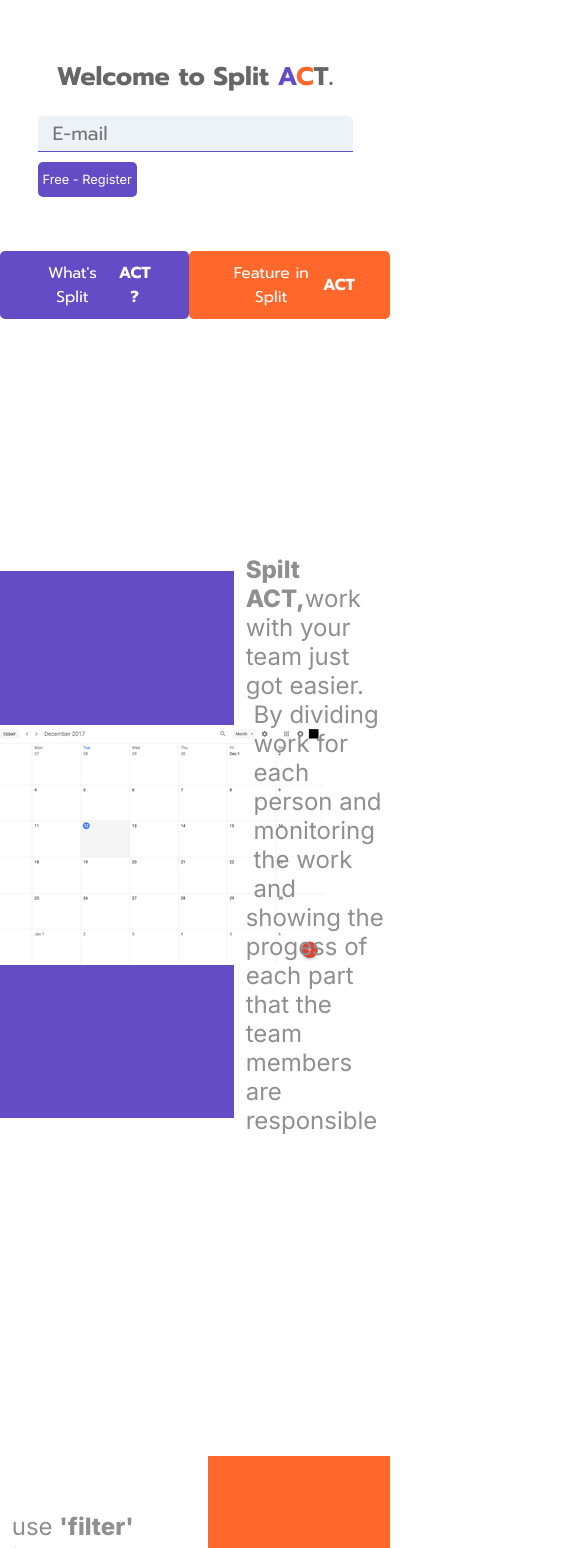
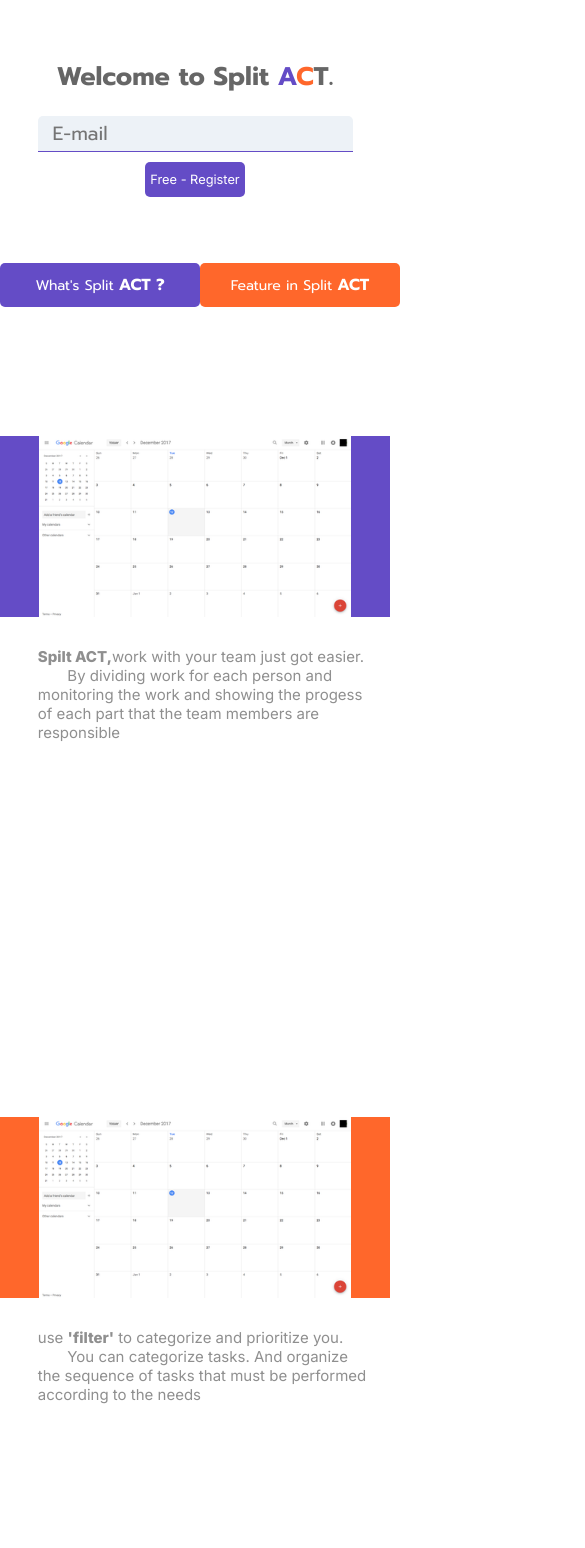
Before and after one commit to chamick7/splitact_fe, a Next.js app: page / in a window 390 px wide. Shown: the part 355-1903 px from the top of the page, 585 px wide, since content can reach past the window. Built offline with nearby package versions, Linux system fonts and the light colour scheme.

Commit message:
only home desktop

```diff
--- a/css/home.module.css
+++ b/css/home.module.css
@@ -56,6 +56,7 @@
 .home_email_input {
     width: 80%;
     margin-top: 20px;
+    text-align: center;
 }
 .home_email_input span{
     font-weight: 700;
@@ -92,9 +93,9 @@
 
 }
 
+
 /* ปุ่มด้านล่างหน้าโฮม */
 .bottom_calender{
-
     display: flex;
     flex-direction: row;
     justify-content: space-evenly;
@@ -102,7 +103,6 @@
     height: 100px;
 
 }
-
 .bottom_calender_left button{
     display: flex;
     flex-direction: row;
@@ -112,26 +112,23 @@
     padding: 10px 35px;
     border: none;
     border-radius: 5px;
-
     align-items: center;
+    justify-content: center;
     cursor: pointer;
     transition: .5s;
+    width: 220px;
 }
-
 .bottom_calender_left button:hover{
     background-color: #8a6ef8;
 }
-
 .bottom_calender_left h3 {
     font-weight: 1;
 }
-
 .bottom_calender_left span{
     margin-left: 5px;
     font-weight: 900;
     font-size: 16px;
 }
-
 .bottom_calender_right button{
     display: flex;
     flex-direction: row;
@@ -141,28 +138,25 @@
     padding: 10px 35px;
     border: none;
     border-radius: 5px;
-
+    justify-content: center;
     align-items: center;
     cursor: pointer;
     transition: .5s;
+    width: 220px;
 }
-
 .bottom_calender_right button:hover{
     background-color:  #fc9a74;
     /* มิวมั่วสี */
 }
-
 .bottom_calender_right h3 {
     font-weight: 1;
 
 }
-
 .bottom_calender_right span{
     margin-left: 5px;
     font-weight: 900;
     font-size: 16px;
 }
-
 /* หน้าล่างหน้าแรก */
 .recommend_container{
     margin-top: 10vh;
@@ -172,7 +166,6 @@
     height: 800px;
     padding: 18vh 0px 12vh 0px;
 }
-
 .recommend_container_left{
     /* margin-left: 4vw; */
     display: flex;
@@ -183,66 +176,51 @@
 }
 
 .recommend_container_right{
-    margin-left: 3vw;
+    margin-left: 2vw;
+
     display: flex;
     flex-direction: column;
-
     width: 65%;
     justify-content: center;
     align-items: left;
-
 }
-
 .recommend_container_right h1{
     font-family: 'Inter', sans-serif;
     font-weight: 100;
     color: #8F8F8F;
 }
-
-.recommend_container_right h1:nth-of-type(2){
-    margin-left: 2vw;
-}
-
-
 .recommend_container_right span{
     font-family: 'Inter', sans-serif;
     font-weight: 700;
     margin-right: 0vw;
 }
+/* หน้าล่างหน้าสอง */
+.recommend_container_two{
+    margin-top: 10vh;
+    font-family: 'Prompt', sans-serif;
+    display: flex;
+    flex-direction: row;
+    height: 800px;
+    padding: 18vh 0px 12vh 0px;
+}
+.recommend_container_two_left{
+    margin-left: 2vw;
 
-/* หน้าล่างหน้าสอง */
-.recommend_container_two_left{
-    margin-left: 3vw;
     display: flex;
     flex-direction: column;
     width: 65%;
     justify-content: center;
-    align-items: center;
-
+    align-items: left;
 }
-
 .recommend_container_two_left h1{
     font-family: 'Inter', sans-serif;
     font-weight: 100;
     color: #8F8F8F;
 }
-
-.recommend_container_two_left h1:first-child{
-    margin-right: 16vw;
-}
-
-.recommend_container_two_left h1:last-child{
-    margin-right: 8vw;
-}
-
-
-
-
 .recommend_container_two_left span{
     font-family: 'Inter', sans-serif;
     font-weight: 700;
 }
-
 .recommend_container_two_right{
     /* margin-left: 4vw; */
     display: flex;
@@ -251,7 +229,6 @@
     align-items: center;
     background:#FF672B;
 }
-
 .endpage{
     display: flex;
     flex-direction: column;
@@ -260,14 +237,10 @@
     height: 800px;
     padding-left: 5vw;
 }
-
 .endpage img{
     padding: 4vw;
     max-width: 800px;
 }
-
-
-
 
 
 @media only screen and (max-width:800px){
@@ -297,7 +270,56 @@
         margin-top: 10px;
     }
 
-
-
-
+    .bottom_calender_left button{
+        width: 200px;
+        padding: 10px 30px;
+        font-size: 12px;
+    }
+    .bottom_calender_right button{
+        width: 200px;
+        padding: 10px 30px;
+        font-size: 12px;
+    }
+    .recommend_container{
+        flex-direction: column;
+        height: 600px;
+        padding-top: 12vh;
+        margin: 0px;
+    }
+    .recommend_container_left{
+        width: 100%;
+    }
+    .recommend_container_left img{
+        width: 80%;
+    }
+    .recommend_container_right{
+        width: 100%;
+        margin-top: 0px;
+        padding: 30px;
+        font-size: 10px;
+    }
+    .recommend_container_two{
+        flex-direction: column-reverse;
+        height: 600px;
+        padding-top: 12vh;
+        margin: 0px;
+    }
+    .recommend_container_two_right{
+        width: 100%;
+    }
+    .recommend_container_two_right img{
+        width: 80%;
+    }
+    .recommend_container_two_left{
+        width: 100%;
+        margin-top: 0px;
+        padding: 30px;
+        font-size: 10px;
+    }
+    .endpage{
+        padding-left: 0px;
+    }
+    .endpage img{
+        max-width: 600px;
+    }
 }
--- a/pages/index.js
+++ b/pages/index.js
@@ -44,19 +44,21 @@ export default function Home({}) {
         </section>
         <section className={styles.recommend_container_right}>
           <h1><span>Spilt ACT,</span>work with your team just got easier. </h1>
-          <h1>By dividing work for each person and monitoring the work and</h1>
-          <h1> showing the progess of each part that the team members are responsible</h1>
+          <h1>&nbsp;&nbsp;&nbsp;&nbsp;&nbsp;&nbsp;
+          By dividing work for each person and monitoring the work and
+           showing the progess of each part that the team members are responsible</h1>
         </section>
       </div>
 
-      <div className={styles.recommend_container}>
+      <div className={styles.recommend_container_two}>
         <section className={styles.recommend_container_two_left}>
         <h1>use <span>'filter'</span> to categorize and prioritize you.</h1>
-        <h1>You can categorize tasks. And organize the sequence of </h1>
-        <h1>tasks that must be performed according to the needs</h1>
+        <h1>&nbsp;&nbsp;&nbsp;&nbsp;&nbsp;&nbsp;
+        You can categorize tasks. And organize the sequence of
+        tasks that must be performed according to the needs</h1>
         </section>
         <section className={styles.recommend_container_two_right}>
-
+          <img src="/img/calendar-preview.PNG" alt=""/>
         </section>
       </div>
 
```
